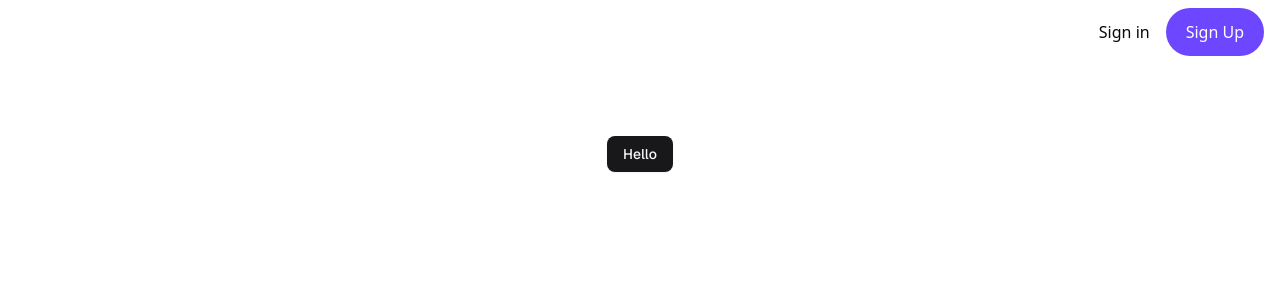
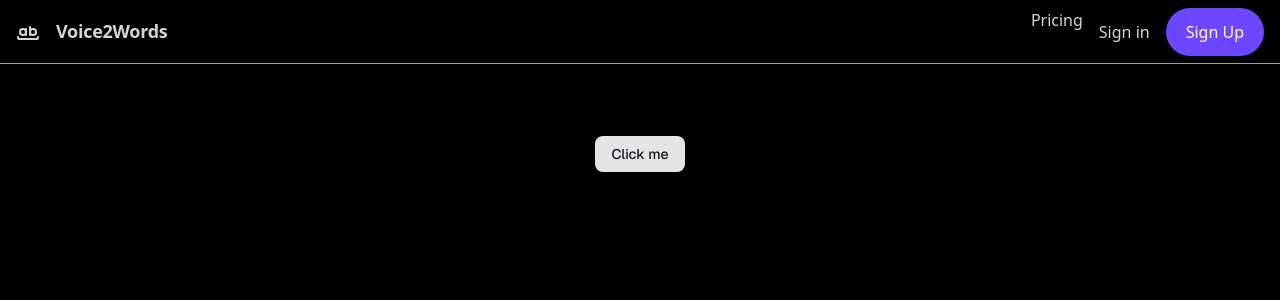
Before and after one commit to AlexeyTarasov77/Voice2Words-test-task, a Next.js app: page / in a window 1280 px wide. Shown: the top 300 px of the page. Built offline with nearby package versions, Linux system fonts and the light colour scheme; no server answers.

Commit message:
feat: create header and theme toggling feature

```diff
--- a/src/app/layout.tsx
+++ b/src/app/layout.tsx
@@ -1,5 +1,6 @@
 import type { Metadata } from "next";
 import { Geist, Geist_Mono } from "next/font/google";
+import { WholeWord, CloudMoon } from "lucide-react";
 import "./globals.css";
 import {
   ClerkProvider,
@@ -9,6 +10,9 @@ import {
   SignedOut,
   UserButton,
 } from '@clerk/nextjs'
+import Link from "next/link";
+import { ThemeProvider, useTheme } from "@/features/themes/ui/theme-provider";
+import { ToggleThemeBtn } from "@/features/themes/ui/toggle-btn";
 
 const geistSans = Geist({
   variable: "--font-geist-sans",
@@ -34,7 +38,14 @@ export default function RootLayout({
     <ClerkProvider>
       <html lang="en">
         <body className={`${geistSans.variable} ${geistMono.variable} antialiased`}>
-          <header className="flex justify-end items-center p-4 gap-4 h-16">
+          <ThemeProvider>
+            <header className="flex justify-between border-b border-b-zinc-400 items-center p-4 h-16 dark:text-zinc-300 dark:bg-black">
+              <div className="flex items-center gap-4">
+                <WholeWord />
+                <h2 className="text-lg font-bold leading-tight tracking-[-0.015em]">Voice2Words</h2>
+              </div>
+              <div className="gap-4 flex">
+                <Link href="/pricing">Pricing</Link>
                 <SignedOut>
                   <SignInButton />
                   <SignUpButton>
@@ -44,10 +55,14 @@ export default function RootLayout({
                   </SignUpButton>
                 </SignedOut>
                 <SignedIn>
+                  <Link href="/dashboard">Dashboard</Link>
+                  <ToggleThemeBtn />
                   <UserButton />
                 </SignedIn>
+              </div>
             </header>
             {children}
+          </ThemeProvider>
         </body>
       </html>
     </ClerkProvider>
--- a/src/app/page.tsx
+++ b/src/app/page.tsx
@@ -3,7 +3,7 @@ import { Button } from "@/shared/ui/button";
 export default function Home() {
   return (
     <div className="grid grid-rows-[20px_1fr_20px] items-center justify-items-center min-h-screen p-8 pb-20 gap-16 sm:p-20 font-[family-name:var(--font-geist-sans)] dark:bg-black">
-      <Button>Hello</Button>
+      <Button>Click me</Button>
     </div>
   );
 }
--- /dev/null
+++ b/src/features/themes/ui/theme-provider.tsx
@@ -0,0 +1,28 @@
+"use client"
+import { createContext, PropsWithChildren, use, useState } from "react";
+
+type ThemeName = "dark" | "light"
+
+interface IThemeCtx {
+  currTheme: ThemeName;
+  setTheme: React.Dispatch<React.SetStateAction<ThemeName>>
+}
+
+const ThemeCtx = createContext<IThemeCtx | null>(null)
+
+export const useTheme = () => {
+  const ctx = use(ThemeCtx)
+  if (!ctx) throw new Error("Theme context not provided")
+  return ctx
+}
+
+export function ThemeProvider({ children, defaultTheme }: PropsWithChildren & { defaultTheme?: ThemeName }) {
+  const [currTheme, setTheme] = useState<ThemeName>(defaultTheme || "dark")
+  return (
+    <ThemeCtx.Provider value={{ currTheme, setTheme }}>
+      <div className={currTheme == "dark" ? "dark" : ""}>
+        {children}
+      </div>
+    </ThemeCtx.Provider>
+  )
+}
--- /dev/null
+++ b/src/features/themes/ui/toggle-btn.tsx
@@ -0,0 +1,15 @@
+"use client"
+import { Lightbulb, LightbulbOff } from "lucide-react";
+import { useTheme } from "./theme-provider";
+
+export function ToggleThemeBtn() {
+  const { setTheme, currTheme } = useTheme()
+  const toggleTheme = () => {
+    setTheme(prev => prev == "light" ? "dark" : "light")
+  }
+  return (
+    currTheme == "light" ?
+      <Lightbulb onClick={toggleTheme} />
+      : <LightbulbOff onClick={toggleTheme} />
+  )
+}
```
Also changed, not shown: src/app/dashboard/page.tsx (added), 1 other file (tests, documents, lock files or other folders). Lines whose indentation alone changed are shown as unchanged.
